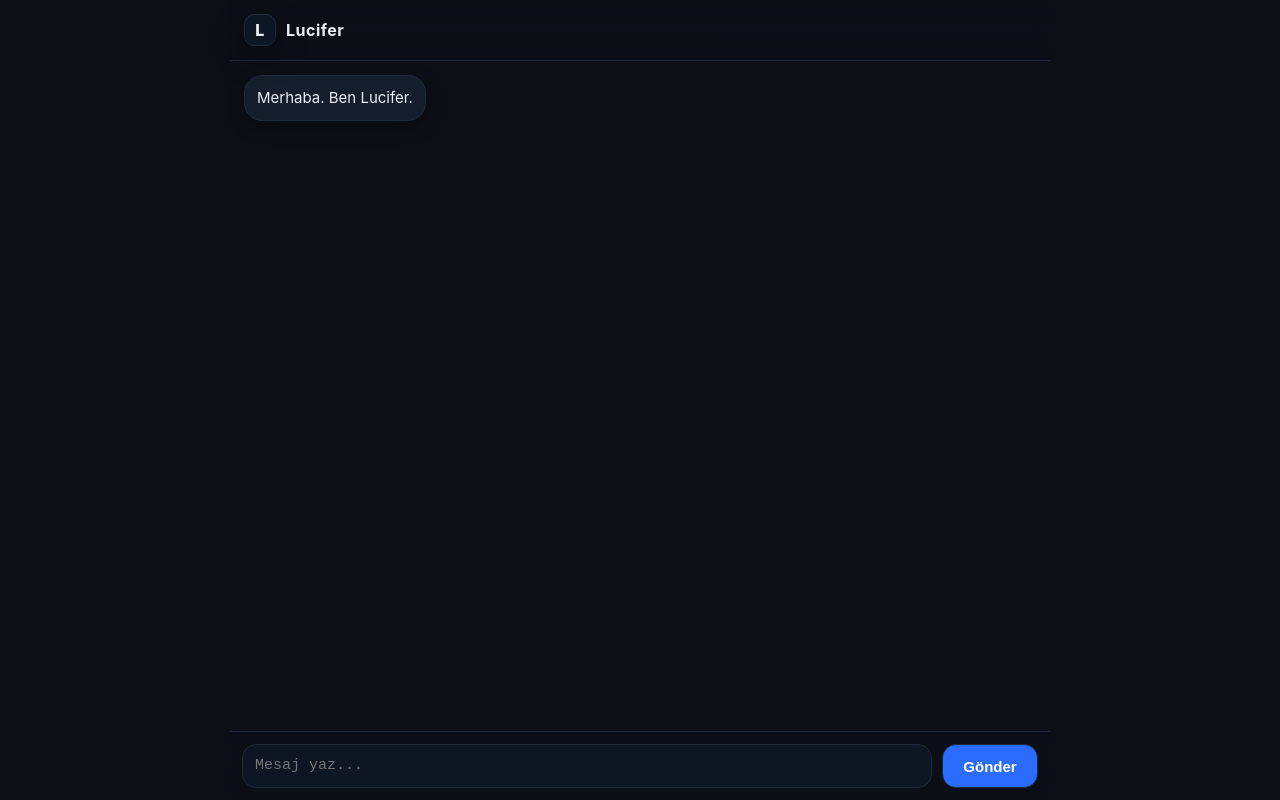
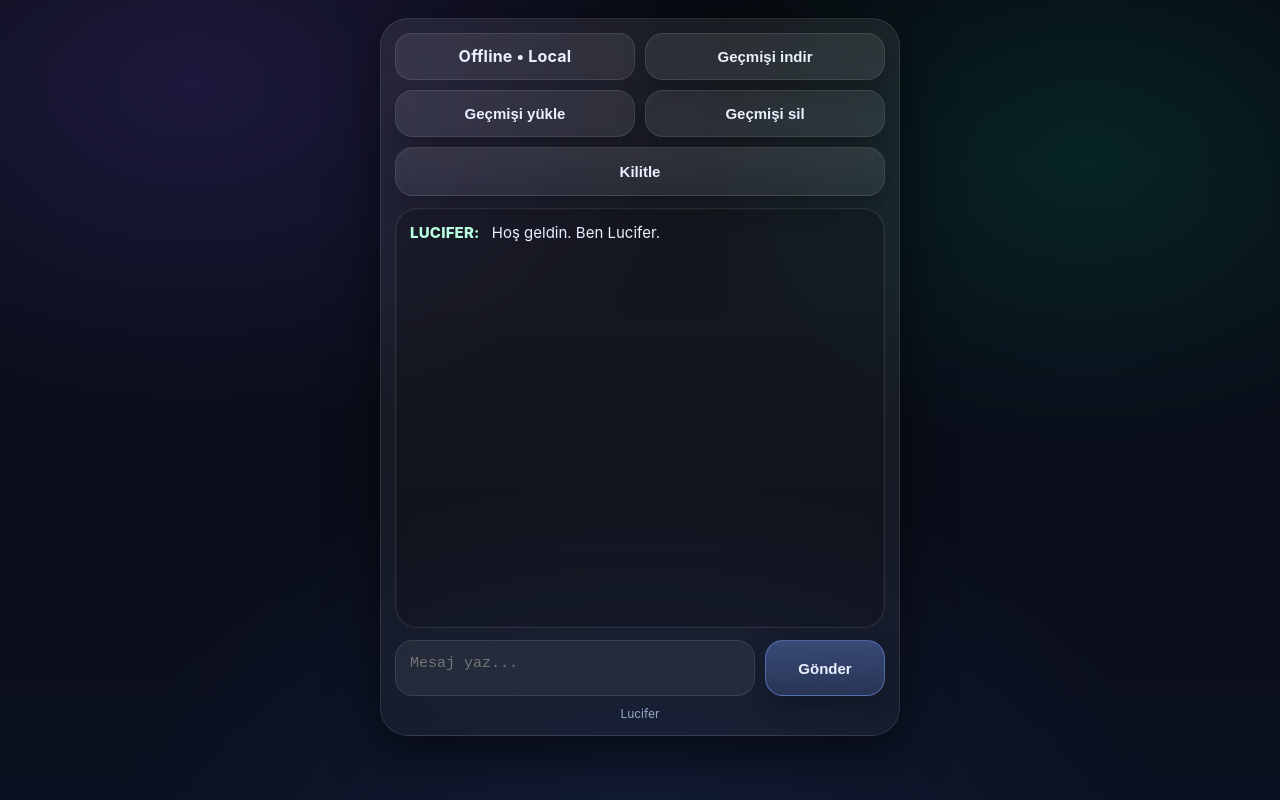
Before and after one commit to erenyilmaz0806-droid/SOLUS, a plain HTML site: page index.html in a window 1280 px wide. Drawn offline with Linux system fonts and the light colour scheme.

Commit message:
Update index.html
Signed-off-by: erenyilmaz0806-droid <erenyilmaz0806@gmail.com>

```diff
--- a/index.html
+++ b/index.html
@@ -2,223 +2,334 @@
 <html lang="tr">
 <head>
   <meta charset="utf-8" />
-  <meta name="viewport" content="width=device-width,initial-scale=1" />
+  <meta name="viewport" content="width=device-width,initial-scale=1,viewport-fit=cover" />
   <title>Lucifer</title>
-  <meta name="theme-color" content="#0b0f16" />
+  <meta name="theme-color" content="#070a10" />
   <style>
     :root{
-      --bg:#0b0f16;
-      --panel:#0f1623;
-      --line:#1f2a3a;
-      --txt:#e9eef6;
-      --muted:#9aa7b7;
-      --me:#2b6cff;
-      --bot:#141e2c;
-      --shadow: 0 10px 30px rgba(0,0,0,.35);
-      --radius:18px;
-      font-synthesis-weight:none;
+      --bg0:#070a10;
+      --bg1:#0b1020;
+      --glass: rgba(255,255,255,.06);
+      --glass2: rgba(255,255,255,.08);
+      --line: rgba(255,255,255,.10);
+      --txt: #eaf0ff;
+      --muted:#9aa8c7;
+      --btn: rgba(255,255,255,.08);
+      --btn2: rgba(255,255,255,.12);
+      --me: #8fb4ff;
+      --bot: #b9ffdf;
+      --shadow: 0 18px 50px rgba(0,0,0,.55);
+      --r: 22px;
     }
-    *{box-sizing:border-box}
+
+    *{ box-sizing:border-box; }
     body{
       margin:0;
-      background:var(--bg);
+      min-height:100vh;
+      font-family:-apple-system,BlinkMacSystemFont,"Segoe UI",Roboto,Helvetica,Arial;
       color:var(--txt);
-      font-family:-apple-system,BlinkMacSystemFont,"Segoe UI",Roboto,Helvetica,Arial;
+      background:
+        radial-gradient(900px 600px at 15% 10%, rgba(125,90,255,.18), transparent 60%),
+        radial-gradient(700px 500px at 85% 20%, rgba(0,255,200,.10), transparent 60%),
+        radial-gradient(900px 700px at 50% 110%, rgba(80,140,255,.10), transparent 60%),
+        linear-gradient(180deg, var(--bg0), var(--bg1));
       display:flex;
       justify-content:center;
+      padding: 18px 12px calc(18px + env(safe-area-inset-bottom));
     }
-    .app{
-      width:min(820px, 100%);
-      min-height:100vh;
+
+    .frame{
+      width:min(880px, 100%);
       display:flex;
       flex-direction:column;
-    }
-    header{
-      position:sticky; top:0;
-      background:linear-gradient(180deg, rgba(11,15,22,.98), rgba(11,15,22,.80));
-      backdrop-filter: blur(8px);
-      border-bottom:1px solid var(--line);
-      padding:14px 14px 10px;
-      z-index:5;
-    }
-    .title{
-      display:flex; align-items:center; gap:10px;
-      font-weight:700; letter-spacing:.5px;
-    }
-    .badge{
-      width:32px;height:32px;border-radius:10px;
-      display:grid;place-items:center;
-      background:var(--panel);
-      border:1px solid var(--line);
-      box-shadow:var(--shadow);
-      font-weight:800;
-    }
-    .subtitle{
-      margin-top:4px;
-      color:var(--muted);
-      font-size:12px;
+      gap:12px;
+      align-items:center;
     }
 
-    main{
-      flex:1;
-      padding:14px;
-      display:flex;
-      flex-direction:column;
-      gap:10px;
-    }
-    .msg{
-      max-width:78%;
-      padding:12px 12px;
-      border-radius: var(--radius);
+    .panel{
+      width:min(520px, 100%);
+      border-radius: 28px;
+      background: linear-gradient(180deg, rgba(255,255,255,.08), rgba(255,255,255,.04));
       border:1px solid var(--line);
-      box-shadow: 0 6px 18px rgba(0,0,0,.25);
-      line-height:1.35;
-      white-space:pre-wrap;
-      word-wrap:break-word;
-      font-size:15px;
-    }
-    .bot{
-      align-self:flex-start;
-      background:var(--bot);
-    }
-    .me{
-      align-self:flex-end;
-      background:color-mix(in srgb, var(--me) 22%, var(--panel));
-      border-color: color-mix(in srgb, var(--me) 45%, var(--line));
+      box-shadow: var(--shadow);
+      backdrop-filter: blur(14px);
+      -webkit-backdrop-filter: blur(14px);
+      padding: 14px;
     }
 
-    footer{
-      position:sticky; bottom:0;
-      background:linear-gradient(0deg, rgba(11,15,22,.98), rgba(11,15,22,.80));
-      backdrop-filter: blur(8px);
-      border-top:1px solid var(--line);
-      padding:12px 12px calc(12px + env(safe-area-inset-bottom));
-      display:flex;
+    .topbar{
+      display:grid;
+      grid-template-columns: 1fr 1fr;
       gap:10px;
+      margin-bottom:10px;
     }
+
+    .pill{
+      border-radius: 16px;
+      padding: 12px 12px;
+      background: var(--btn);
+      border:1px solid var(--line);
+      color: var(--txt);
+      font-weight: 650;
+      letter-spacing:.2px;
+      text-align:center;
+      user-select:none;
+    }
+
+    .btnrow{
+      display:grid;
+      grid-template-columns: 1fr 1fr;
+      gap:10px;
+      margin-bottom:12px;
+    }
+
+    button{
+      appearance:none;
+      border:none;
+      background: var(--btn);
+      border:1px solid var(--line);
+      color: var(--txt);
+      padding: 14px 12px;
+      border-radius: 18px;
+      font-weight: 700;
+      font-size: 15px;
+      cursor:pointer;
+      box-shadow: 0 10px 24px rgba(0,0,0,.25);
+    }
+    button:active{ transform: translateY(1px); background: var(--btn2); }
+
+    .bigbtn{
+      grid-column: 1 / -1;
+      padding: 15px 14px;
+      border-radius: 18px;
+      background: linear-gradient(180deg, rgba(255,255,255,.10), rgba(255,255,255,.06));
+    }
+
+    .chatbox{
+      border-radius: 22px;
+      border:1px solid var(--line);
+      background: rgba(0,0,0,.18);
+      box-shadow: inset 0 0 0 1px rgba(255,255,255,.04);
+      padding: 14px;
+      height: 420px;
+      overflow:auto;
+    }
+
+    .msg{
+      white-space: pre-wrap;
+      word-wrap: break-word;
+      line-height:1.35;
+      font-size: 15px;
+      margin: 0 0 12px 0;
+    }
+    .name{
+      font-weight: 800;
+      letter-spacing:.2px;
+      margin-right: 8px;
+    }
+    .lucifer .name{ color: var(--bot); }
+    .me .name{ color: var(--me); }
+
+    .composer{
+      margin-top: 12px;
+      display:grid;
+      grid-template-columns: 1fr 120px;
+      gap:10px;
+      align-items:stretch;
+    }
+
     textarea{
-      flex:1;
       resize:none;
-      height:46px;
-      max-height:160px;
-      padding:12px 12px;
-      border-radius:14px;
+      border-radius: 18px;
       border:1px solid var(--line);
-      background:var(--panel);
-      color:var(--txt);
+      background: rgba(255,255,255,.06);
+      color: var(--txt);
+      padding: 14px 14px;
       outline:none;
       font-size:15px;
-      line-height:1.2;
+      min-height: 56px;
+      max-height: 160px;
     }
-    button{
-      width:96px;
-      border-radius:14px;
-      border:1px solid var(--line);
-      background:var(--me);
-      color:white;
-      font-weight:700;
-      font-size:15px;
-      cursor:pointer;
+
+    .send{
+      border-radius: 18px;
+      background: linear-gradient(180deg, rgba(120,160,255,.35), rgba(120,160,255,.18));
+      border:1px solid rgba(120,160,255,.45);
+      font-weight: 900;
     }
-    button:active{transform:translateY(1px)}
-    .hint{display:none;}
+
+    .footnote{
+      margin-top:10px;
+      color: var(--muted);
+      font-size: 12px;
+      text-align:center;
+    }
   </style>
 </head>
+
 <body>
-  <div class="app">
-    <header>
-      <div class="title">
-        <div class="badge">L</div>
-        <div>Lucifer</div>
+  <div class="frame">
+    <div class="panel">
+      <div class="topbar">
+        <div class="pill" id="modePill">Offline • Local</div>
+        <button id="downloadBtn">Geçmişi indir</button>
       </div>
-      <div class="subtitle"></div>
-    </header>
 
-    <main id="chat"></main>
+      <div class="btnrow">
+        <button id="uploadBtn">Geçmişi yükle</button>
+        <button id="clearBtn">Geçmişi sil</button>
+        <button class="bigbtn" id="lockBtn">Kilitle</button>
+      </div>
 
-    <footer>
-      <textarea id="input" placeholder="Mesaj yaz..." rows="1"></textarea>
-      <button id="send">Gönder</button>
-    </footer>
+      <div class="chatbox" id="chat"></div>
+
+      <div class="composer">
+        <textarea id="input" placeholder="Mesaj yaz..."></textarea>
+        <button class="send" id="sendBtn">Gönder</button>
+      </div>
+
+      <div class="footnote">Lucifer</div>
+    </div>
   </div>
 
 <script>
-    const chat = document.getElementById('chat');
-    const input = document.getElementById('input');
-    const sendBtn = document.getElementById('send');
+  const chat = document.getElementById("chat");
+  const input = document.getElementById("input");
+  const sendBtn = document.getElementById("sendBtn");
 
-    const STORE_KEY = "lucifer_chat_v1";
+  const downloadBtn = document.getElementById("downloadBtn");
+  const uploadBtn = document.getElementById("uploadBtn");
+  const clearBtn = document.getElementById("clearBtn");
+  const lockBtn = document.getElementById("lockBtn");
 
-    function loadHistory(){
-      try{
-        const raw = localStorage.getItem(STORE_KEY);
-        return raw ? JSON.parse(raw) : [];
-      }catch(e){ return []; }
+  const STORE = "lucifer_history_v2";
+  const LOCK  = "lucifer_locked_v1";
+
+  function load(){
+    try { return JSON.parse(localStorage.getItem(STORE) || "[]"); }
+    catch { return []; }
   }
-    function saveHistory(arr){
-      localStorage.setItem(STORE_KEY, JSON.stringify(arr));
+  function save(arr){
+    localStorage.setItem(STORE, JSON.stringify(arr));
   }
 
-    let history = loadHistory();
+  let history = load();
 
-    function addMsg(role, text){
-      const div = document.createElement('div');
-      div.className = `msg ${role === 'me' ? 'me' : 'bot'}`;
-      div.textContent = text;
-      chat.appendChild(div);
+  function addLine(role, text){
+    const p = document.createElement("p");
+    p.className = "msg " + (role === "me" ? "me" : "lucifer");
+    const name = document.createElement("span");
+    name.className = "name";
+    name.textContent = (role === "me" ? "Sen:" : "LUCIFER:");
+    p.appendChild(name);
+    p.appendChild(document.createTextNode(" " + text));
+    chat.appendChild(p);
     chat.scrollTop = chat.scrollHeight;
   }
 
   function render(){
     chat.innerHTML = "";
     if(history.length === 0){
-        addMsg('bot', "Merhaba. Ben Lucifer.");
-      } else {
-        history.forEach(m => addMsg(m.role, m.content));
+      addLine("lucifer", "Hoş geldin. Ben Lucifer.");
+      return;
     }
+    history.forEach(m => addLine(m.role, m.content));
   }
 
-    function autoResize(){
-      input.style.height = "46px";
+  function autoresize(){
+    input.style.height = "56px";
     input.style.height = Math.min(input.scrollHeight, 160) + "px";
   }
 
-    // Offline cevap: ChatGPT gibi görünür ama local çalışır
+  // Offline demo cevap: sadece hissi verir, “dinliyor” yazmaz
   function localReply(userText){
-      // çok kısa, sade: ekstra “dinliyorum” falan yok
-      if(history.length <= 2){
-        return "Tamam.";
-      }
-      return "Anladım. Devam et.";
+    const t = userText.toLowerCase();
+    if(t.includes("merhaba")) return "Merhaba.";
+    if(t.includes("adım")) return "Anladım.";
+    return "Devam et.";
   }
 
   function send(){
+    if(localStorage.getItem(LOCK) === "1"){
+      addLine("lucifer","Kilitli.");
+      return;
+    }
+
     const text = input.value.trim();
     if(!text) return;
 
     history.push({ role:"me", content:text, created_at: Date.now() });
-      addMsg('me', text);
+    addLine("me", text);
     input.value = "";
-      autoResize();
+    autoresize();
 
-      const reply = localReply(text);
-      history.push({ role:"bot", content:reply, created_at: Date.now() });
-      addMsg('bot', reply);
+    const r = localReply(text);
+    history.push({ role:"lucifer", content:r, created_at: Date.now() });
+    addLine("lucifer", r);
 
-      saveHistory(history);
+    save(history);
   }
 
-    sendBtn.addEventListener('click', send);
-    input.addEventListener('input', autoResize);
-    input.addEventListener('keydown', (e)=>{
+  sendBtn.addEventListener("click", send);
+  input.addEventListener("input", autoresize);
+  input.addEventListener("keydown", (e)=>{
     if(e.key === "Enter" && !e.shiftKey){
       e.preventDefault();
       send();
     }
   });
 
+  clearBtn.addEventListener("click", ()=>{
+    history = [];
+    save(history);
     render();
-    autoResize();
+  });
+
+  downloadBtn.addEventListener("click", ()=>{
+    const blob = new Blob([JSON.stringify(history, null, 2)], {type:"application/json"});
+    const a = document.createElement("a");
+    a.href = URL.createObjectURL(blob);
+    a.download = "lucifer_history.json";
+    a.click();
+    URL.revokeObjectURL(a.href);
+  });
+
+  uploadBtn.addEventListener("click", ()=>{
+    const inp = document.createElement("input");
+    inp.type = "file";
+    inp.accept = "application/json";
+    inp.onchange = () => {
+      const file = inp.files[0];
+      if(!file) return;
+      const reader = new FileReader();
+      reader.onload = () => {
+        try{
+          const data = JSON.parse(reader.result);
+          if(Array.isArray(data)){
+            history = data;
+            save(history);
+            render();
+          }
+        }catch{}
+      };
+      reader.readAsText(file);
+    };
+    inp.click();
+  });
+
+  lockBtn.addEventListener("click", ()=>{
+    const locked = localStorage.getItem(LOCK) === "1";
+    localStorage.setItem(LOCK, locked ? "0" : "1");
+    lockBtn.textContent = locked ? "Kilitle" : "Kilitli (Aç)";
+    if(!locked) addLine("lucifer","Kilitli.");
+  });
+
+  // init
+  if(localStorage.getItem(LOCK) === "1"){
+    lockBtn.textContent = "Kilitli (Aç)";
+  }
+  render();
+  autoresize();
 </script>
 </body>
 </html>
```
Lines whose indentation alone changed are shown as unchanged.
